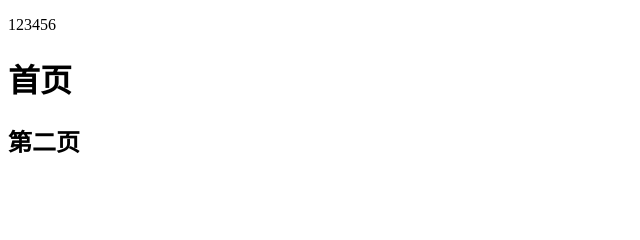
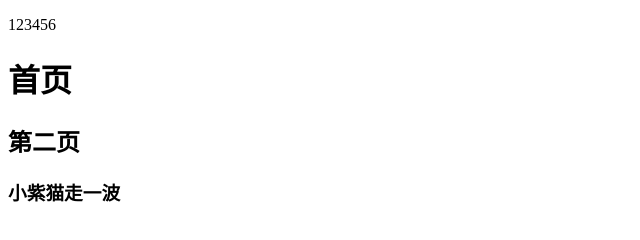
Before and after one commit to 1021909309/study-git12, a plain HTML site: page index.html in a window 1280 px wide. Shown: the whole page, without its empty margins (0-640 px from the left). Drawn offline with Linux system fonts and the light colour scheme.

Commit message:
小紫猫追加

```diff
--- a/index.html
+++ b/index.html
@@ -10,5 +10,6 @@
     <p>123456</p>
     <h1>首页</h1>
     <h2>第二页</h2>
+    <h3>小紫猫走一波</h3>
 </body>
 </html>
```
